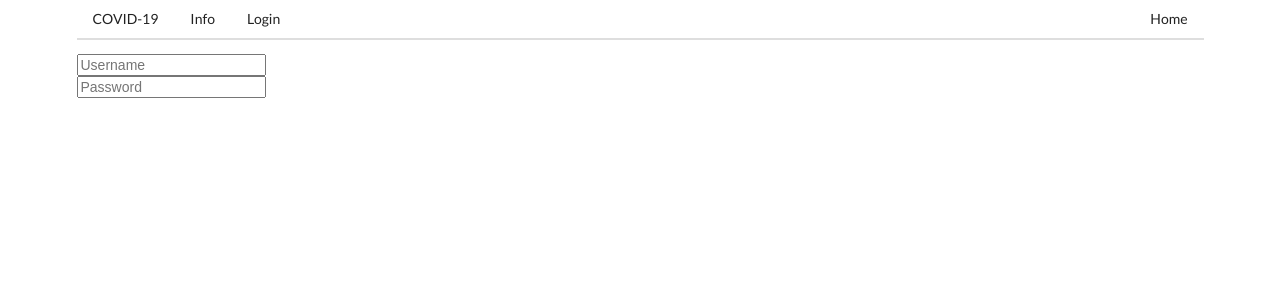
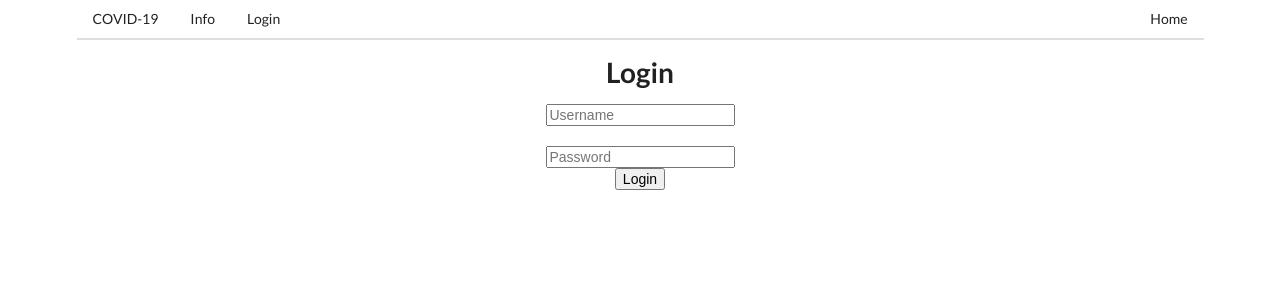
Before and after one commit to yifeiz/covid-19-frontend, a React (Create React App) app: page /login in a window 1280 px wide. Shown: the top 300 px of the page. Built offline with nearby package versions, Linux system fonts and the light colour scheme.

Commit message:
Added Login Page and UI Components

```diff
--- /dev/null
+++ b/src/components/LoginForm.js
@@ -0,0 +1,18 @@
+import React from "react";
+import TextInput from "./UI/TextInput.js"
+import SubmitButton from "./UI/SubmitButton.js"
+class LoginForm extends React.Component {
+  render() {
+    const form = <form style={this.props.style}>
+                    <h1>Login</h1>
+                    <TextInput identifier="Username"></TextInput><br></br>
+                    <TextInput identifier="Password"></TextInput>
+                    <SubmitButton identifier="Login"></SubmitButton>
+                </form>;
+
+    return form;
+  }
+
+}
+
+export default LoginForm;
--- /dev/null
+++ b/src/components/UI/SubmitButton.js
@@ -0,0 +1,9 @@
+import React from "react";
+//Adjust this to be a pretty TextInput
+class SubmitButton extends React.Component {
+  render() {
+    return <button>{this.props.identifier}</button>;
+  }
+}
+
+export default SubmitButton;
--- a/src/components/UI/TextInput.js
+++ b/src/components/UI/TextInput.js
@@ -2,7 +2,7 @@ import React from "react";
 //Adjust this to be a pretty TextInput
 class TextInput extends React.Component {
   render() {
-    return <input id={"input-form-text-${this.props.identifier}"} placeholder={this.props.identifier}></input>;
+    return <input id={"input-form-text-" + this.props.identifier} placeholder={this.props.identifier}></input>;
   }
 }
 
--- a/src/components/pages/Login.js
+++ b/src/components/pages/Login.js
@@ -1,12 +1,16 @@
 import React from "react";
-import TextInput from "../UI/TextInput.js"
+import LoginForm from "../LoginForm"
 class Login extends React.Component {
-  form = <div>
-          <TextInput identifier="Username"></TextInput><br></br>
-          <TextInput identifier="Password"></TextInput>
-         </div>;
   render() {
-    return this.form;
+    const loginStyle = {
+      display:"flex",
+      "justify-content": "center",
+      "align-items": "center",
+      "flex-direction": "column",
+      "height":"auto"
+    }
+
+    return <div id="loginForm-Wrapper" style={{height:"100%",width:"100%"}}><LoginForm style={loginStyle}></LoginForm></div>;
   }
 
 }
```
